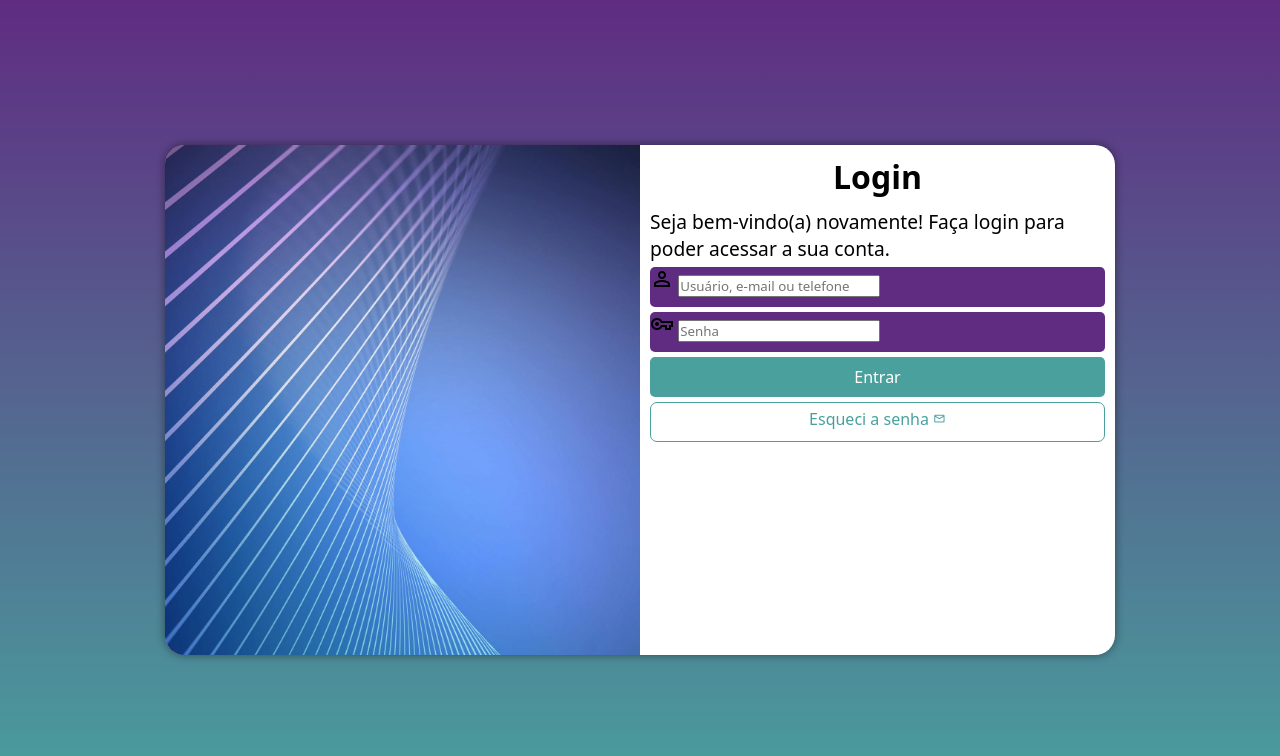
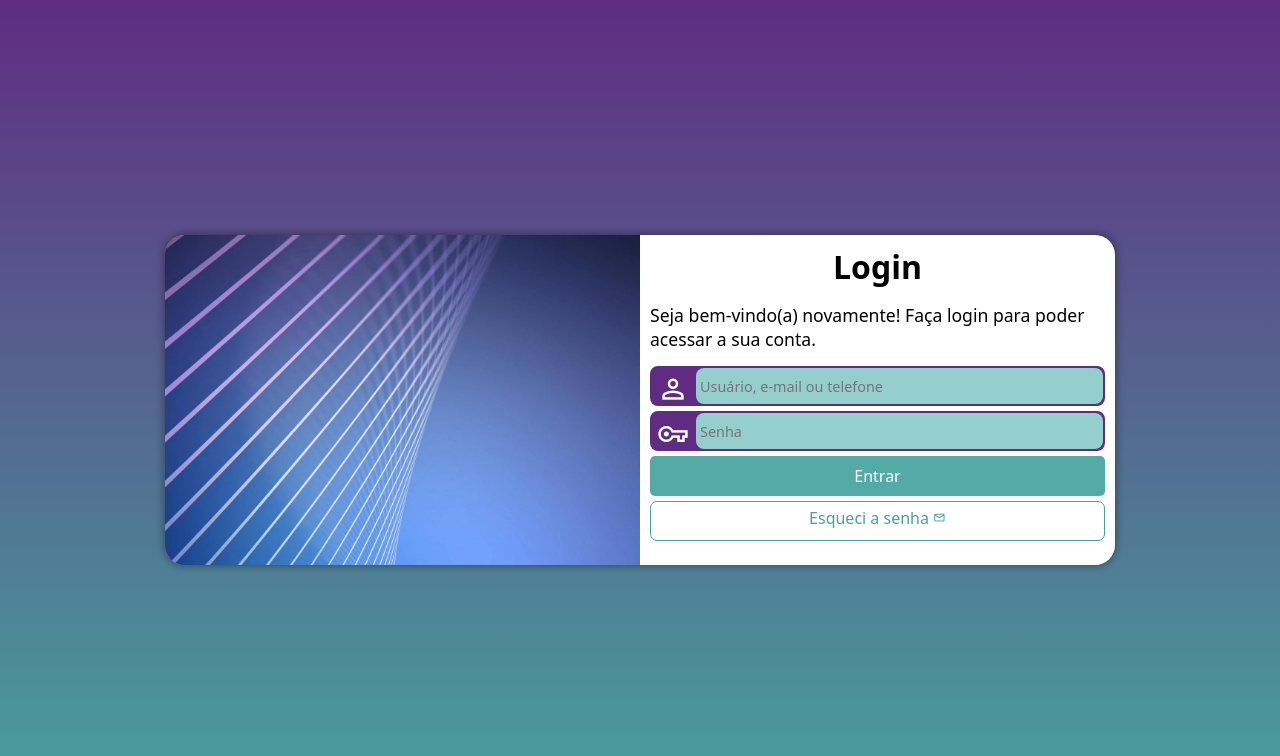
Before and after one commit to danielbreder/projeto-login, a plain HTML site: page index.html in a window 1280 px wide. Drawn offline with nearby package versions, Linux system fonts and the light colour scheme.

Commit message:
finalizei o projeto login

```diff
--- a/index.html
+++ b/index.html
@@ -21,10 +21,12 @@
                     <div class="campo">
                         <span class="material-symbols-outlined">person</span>
                         <input type="email" name="login" id="ilogin" placeholder="Usuário, e-mail ou telefone" autocomplete="email" required maxlength="30">
+                        <label for="ilogin">Login</label>
                     </div>
                     <div class="campo">
                         <span class="material-symbols-outlined">vpn_key</span>
                         <input type="password" name="passw" id="ipassw" placeholder="Senha" autocomplete="current-password" required minlength="8" maxlength="25">
+                        <label for="ipassw">Senha</label>
                     </div>
                     <input type="submit" value="Entrar">
                     <a href="esqueci.html" class="botao">
--- a/styles/media-query.css
+++ b/styles/media-query.css
@@ -7,6 +7,7 @@
 
     section#login {
         width: 80vw;
+        height: 300px;
     }
 
     section#login > div#image {
@@ -27,6 +28,7 @@
 
     div#formulario > p {
         font-size: 1em;
+        margin: 6px 0px;
     }
 }
 
@@ -37,6 +39,7 @@
 
     section#login {
         width: 950px;
+        height: 330px;
     }
 
     section#login > div#image {
@@ -55,6 +58,7 @@
     }
 
     div#formulario > p {
-        font-size: 1.2em;
+        font-size: 1.1em;
+        margin: 15px 0px;
     }
 }
--- a/styles/style.css
+++ b/styles/style.css
@@ -29,7 +29,6 @@ section#login {
     position: absolute;
     top: 50%;
     left: 50%;
-    transform: translate(-50%, -50%);
     overflow: hidden;
 
     background-color: white;
@@ -38,6 +37,7 @@ section#login {
     border-radius: 20px;
     box-shadow: 0px 0px 10px rgba(0, 0, 0, 0.450);
 
+    transform: translate(-50%, -50%);
     transition: width 0.3s, height 0.3s;
     transition-timing-function: ease;
 }
@@ -62,15 +62,43 @@ div#formulario > h1 {
 
 div#formulario > p {
     font-size: 0.8em;
+    margin: 10px 0px;
 }
 
 form > div.campo {
     background-color: #5f2c82;
+    border: 2px solid #5f2c82;
     display: block;
     width: 100%;
     height: 40px;
-    border-radius: 5px;
+    border-radius: 8px;
     margin: 5px 0px;
+}
+
+div.campo > label {
+    display: none;
+}
+
+div.campo > span {
+    color: white;
+    font-size: 2em;
+    width: 40px;
+    padding: 5px;
+}
+
+div.campo > input {
+    background-color: #94cfcd;
+    font-size: 0.9em;
+    width: calc(100% - 44px);
+    height: 100%;
+    border: 0px;
+    border-radius: 8px;
+    padding: 4px;
+    transform: translate(44px, -42px);
+}
+
+div.campo > input:focus-within {
+    background-color: white;
 }
 
 form > input[type=submit] {
@@ -78,7 +106,7 @@ form > input[type=submit] {
     font-size: 1em;
     width: 100%;
     height: 40px;
-    background-color: #49a09d;
+    background-color: #53aaa7;
     color: white;
     border: none;
     border-radius: 5px;
```
